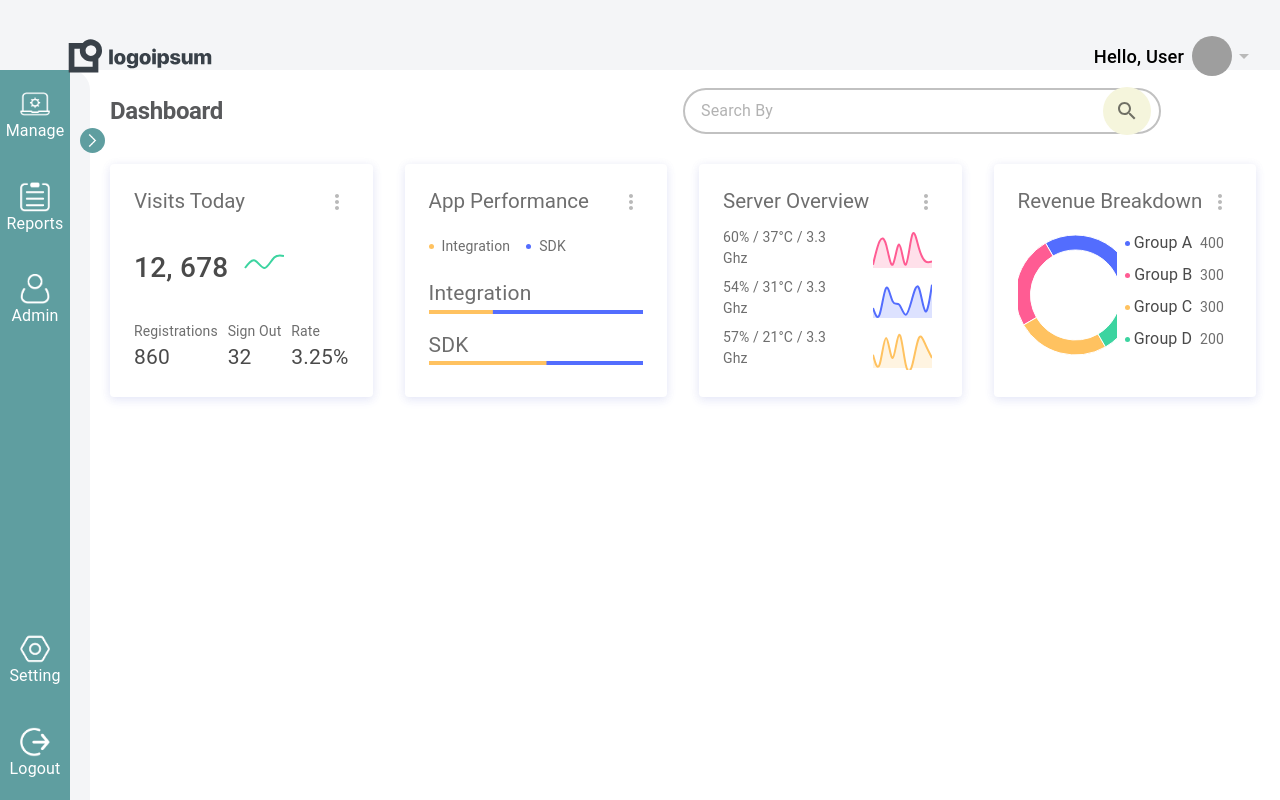
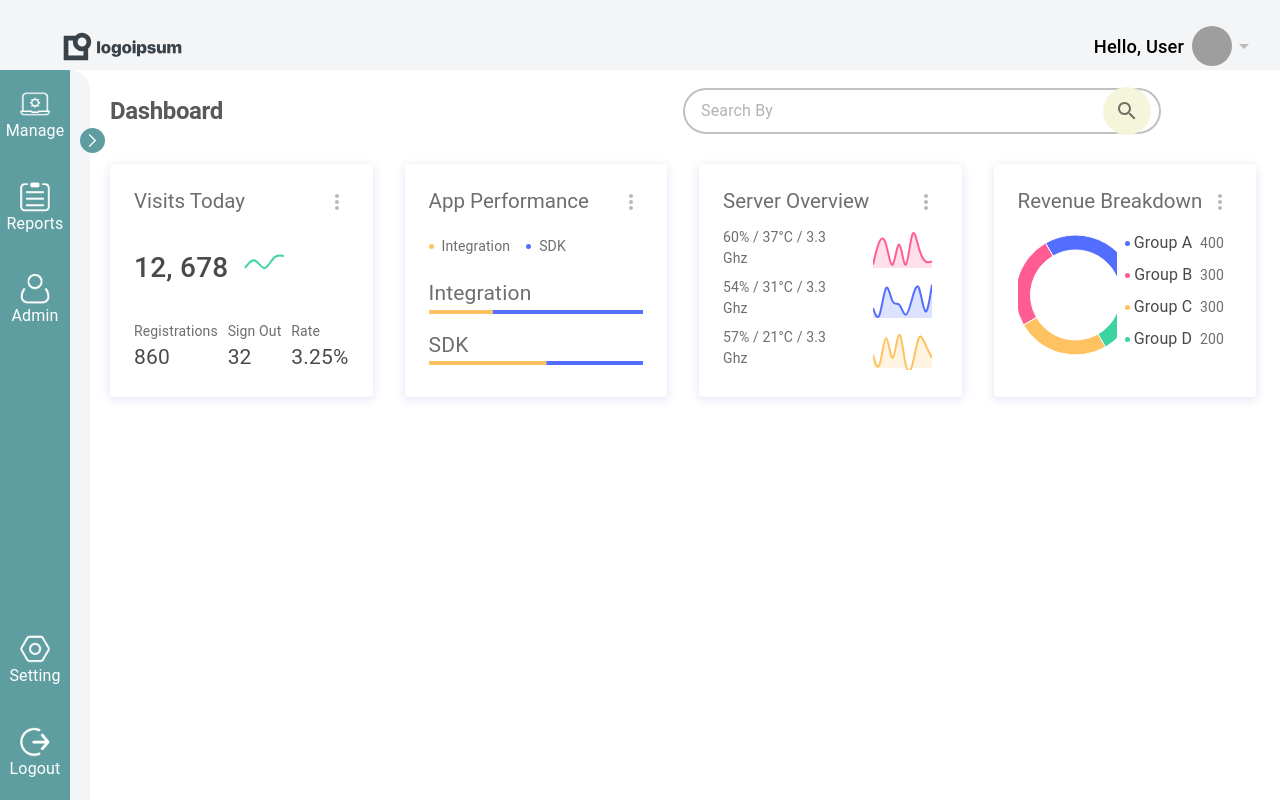
Before and after one commit to ujjwalsharma98/admin-dashboard, a React (Create React App) app: page /#/app/manage/dashboard in a window 1280 px wide. Built offline with nearby package versions, Linux system fonts and the light colour scheme; sample sign-in values are in the browser's storage; grey boxes are pictures that could not be loaded.

Commit message:
logo added

```diff
--- a/src/style.css
+++ b/src/style.css
@@ -8,7 +8,7 @@ body{
     height: 70px;
 }
 .menuLogo {
-    max-width: 200px;
+    max-width: 165px;
     /* padding-left: 47px; */
     width: auto;
 }
```
